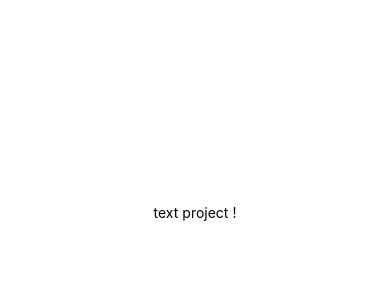
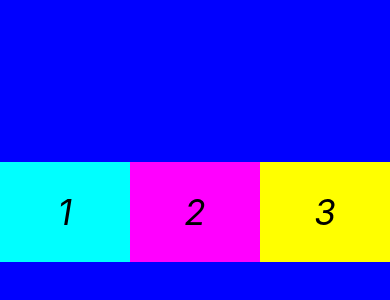
Before and after one commit to Darudul/react-native-random, a React Native app: screen / in a window 390 px wide. Shown: the part 210-510 px from the top of the page. Built offline with nearby package versions, Linux system fonts and the light colour scheme.

Commit message:
flex style added

```diff
--- a/App.js
+++ b/App.js
@@ -1,20 +1,67 @@
-import { StatusBar } from 'expo-status-bar';
-import { StyleSheet, Text, View } from 'react-native';
+import { useState } from 'react';
+import { Button, StyleSheet, Text, View } from 'react-native';
 
 export default function App() {
+  const [name, setName] = useState('Style Text')
+
+  const onClickHandler = () => {
+    setName('Style Text is Done!')
+  }
   return (
-    <View style={styles.container}>
-      <Text>text project !</Text>
-      <StatusBar style="auto" />
+    <View style={styles.body}>
+      <View style={styles.view1}>
+        <Text style={styles.text}>1</Text>
+      </View>
+      <View style={styles.view2}>
+        <Text style={styles.text}>2</Text>
+      </View>
+      <View style={styles.view3}>
+        <Text style={styles.text}>3</Text>
+      </View>
     </View>
   );
 }
 
 const styles = StyleSheet.create({
-  container: {
+  body: {
     flex: 1,
-    backgroundColor: '#fff',
+    flexDirection: 'row',
+    backgroundColor: '#0000ff',
     alignItems: 'center',
     justifyContent: 'center',
   },
+  view1: {
+    flex: 1,
+    width: 100,
+    height: 100,
+    backgroundColor: "#00ffff",
+    alignItems: 'center',
+    justifyContent: 'center',
+  },
+  view2: {
+    flex: 1,
+    width: 100,
+    height: 100,
+    backgroundColor: "#ff00ff",
+    alignItems: 'center',
+    justifyContent: 'center',
+  },
+  view3: {
+    flex: 1,
+    width: 100,
+    height: 100,
+    backgroundColor: "#ffff00",
+    alignItems: 'center',
+    justifyContent: 'center',
+  },
+  text: {
+    color: "#000000",
+    fontSize: 35,
+    fontStyle: 'italic',
+    margin: 10,
+
+  },
+  button: {
+
+  }
 });
```
